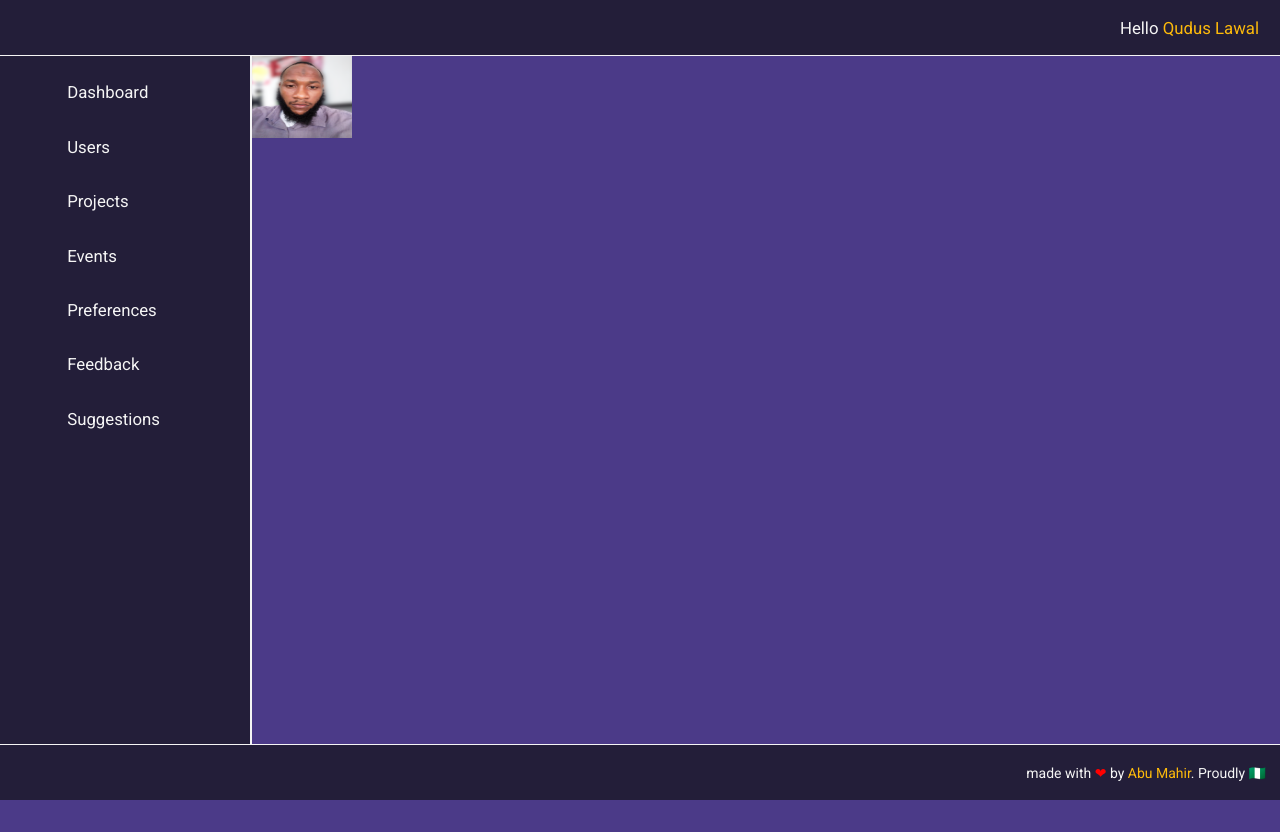
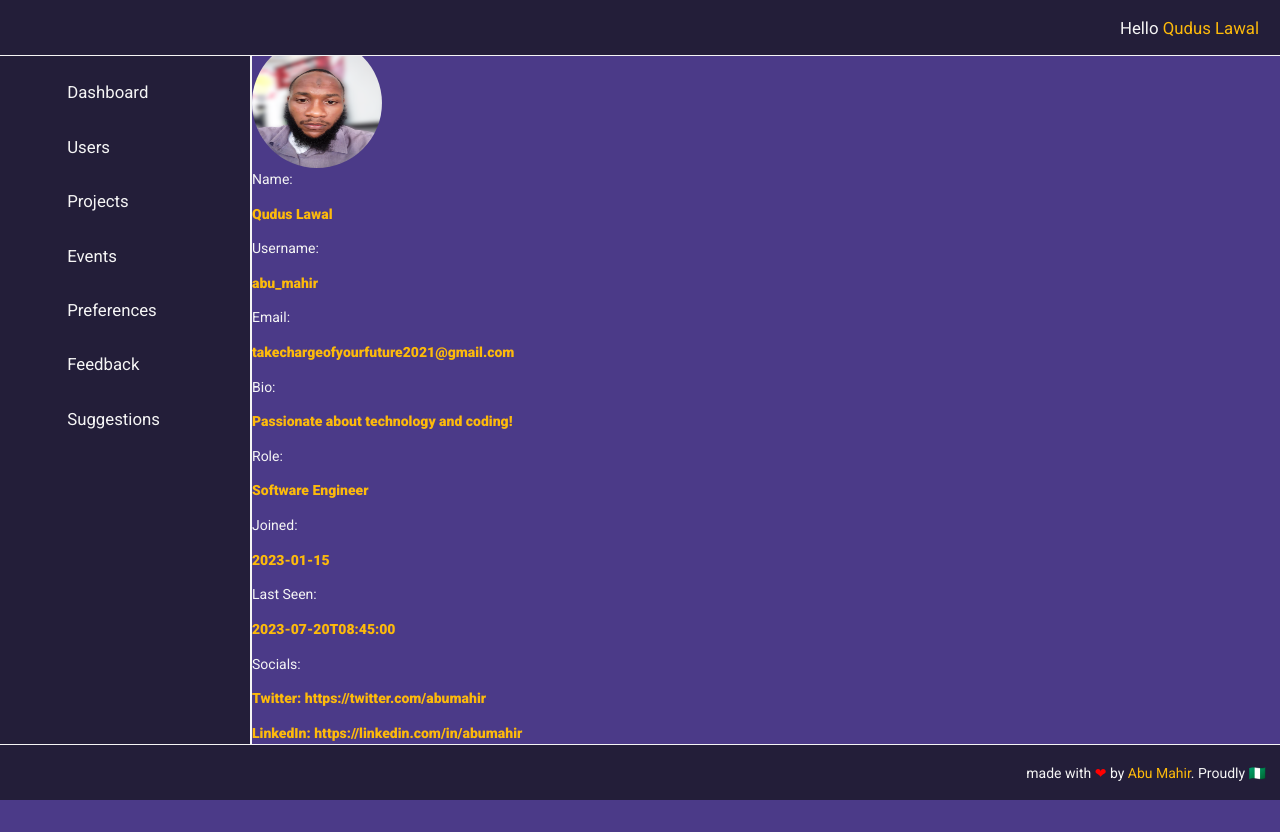
Before and after one commit to AbuMahir980/react-dashboard, a React (Vite) app: page /dashboard/users in a window 1280 px wide. Before the commit the page ends 800 px from the top, so only its background shows below. Built offline with nearby package versions, Linux system fonts and the light colour scheme.

Commit message:
Populate users profile

```diff
--- a/src/components/Dashboard/Users.jsx
+++ b/src/components/Dashboard/Users.jsx
@@ -3,6 +3,7 @@ import Sidebar from "./components/Sidebar"
 import Footer from "./components/Footer"
 import Userprofile from "./datas/Userprofile"
 import HeadShot from '../../assets/Qudus-Lawal_head-shot.png'
+import '../../css/users.css'
 
 const Users = (props) => {
     const {user} = props;
@@ -14,7 +15,43 @@ const Users = (props) => {
                 <Sidebar />
                 <main className="content">
                     <div className="contents">
-                        <img src={HeadShot} alt={`HeadShot of ${user.fullName}`}  style={{width: user.imageSize, height: user.imageSize}}/>
+                        <img src={HeadShot} alt={`HeadShot of ${user.fullName}`}  style={{width: user.imageSize, height: user.imageSize, borderRadius: 100}}/>
+                    </div>
+                    <div>
+                        <div>
+                            Name:
+                            <h4 className="colors">{user.fullName}</h4>
+                        </div>
+                        <div>
+                            Username:
+                            <h4 className="colors">{user.username}</h4>
+                        </div>
+                        <div>
+                            Email:
+                            <h4 className="colors">{user.email}</h4>
+                        </div>
+                        <div>
+                            Bio:
+                            <h4 className="colors">{user.bio}</h4>
+                        </div>
+                        <div>
+                            Role:
+                            <h4 className="colors">{user.role}</h4>
+                        </div>
+                        <div>
+                            Joined:
+                            <h4 className="colors">{user.joinedAt}</h4>
+                        </div>
+                        <div>
+                            Last Seen:
+                            <h4 className="colors">{user.lastLogin}</h4>
+                        </div>
+                        <div>
+                            Socials:
+                            <h4 className="colors">Twitter: {user.socialLinks.twitter}</h4>
+                            <h4 className="colors">LinkedIn: {user.socialLinks.linkedIn}</h4>
+                            <h4 className="colors">Twitter{user.socialLinks.github}</h4>
+                        </div>
                     </div>
                 </main>
                 <Footer />
--- a/src/components/Dashboard/datas/Userprofile.jsx
+++ b/src/components/Dashboard/datas/Userprofile.jsx
@@ -5,7 +5,7 @@ const Userprofile = {
     fullName: 'Qudus Lawal',
     email: 'takechargeofyourfuture2021@gmail.com',
     // avatar: {HeadShot},
-    imageSize: 100,
+    imageSize: 130,
     bio: 'Passionate about technology and coding!',
     role: 'Software Engineer',
     joinedAt: '2023-01-15',
--- /dev/null
+++ b/src/css/users.css
@@ -0,0 +1,3 @@
+.colors {
+    color: #FDBA0B;
+}
```
